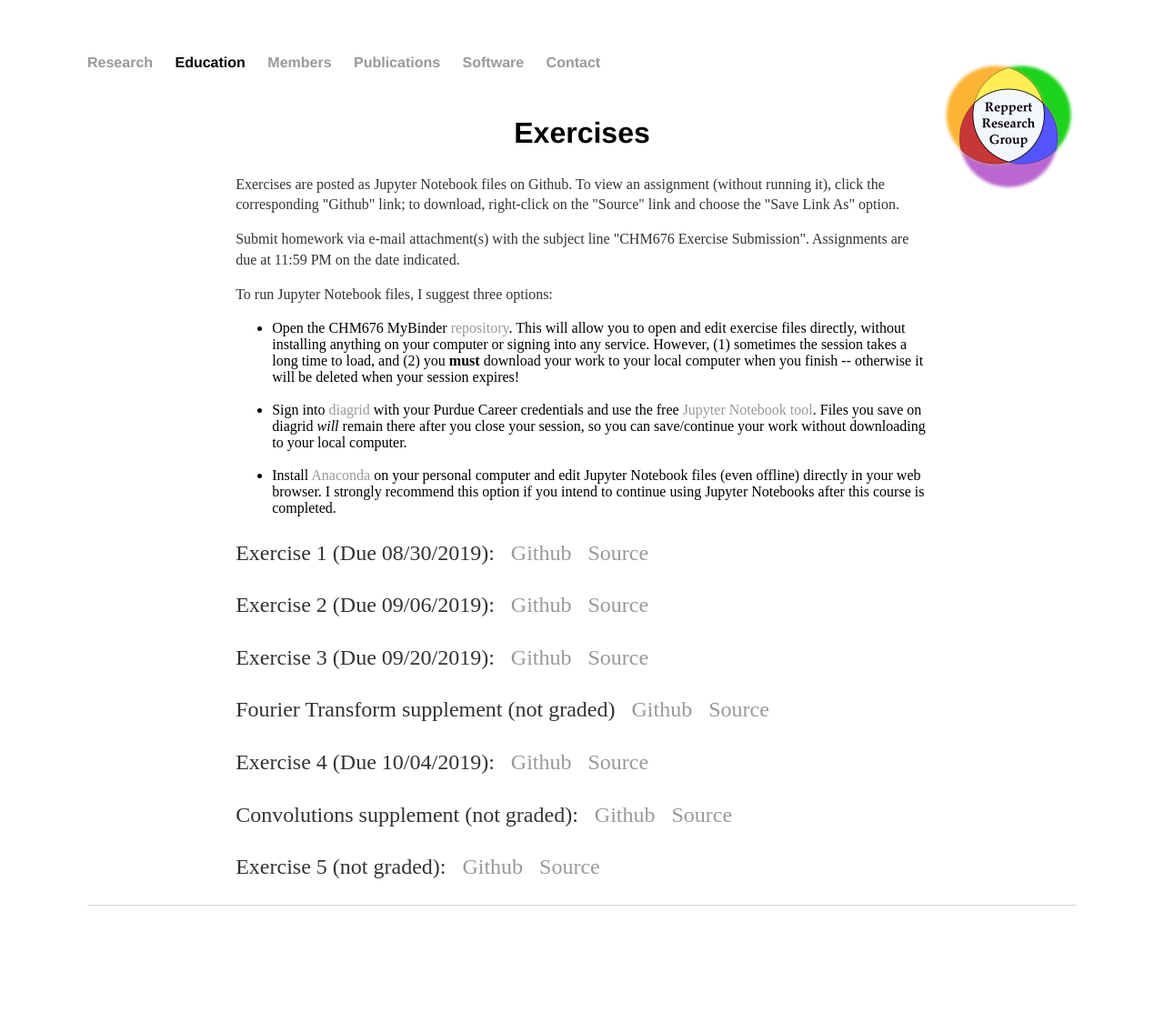
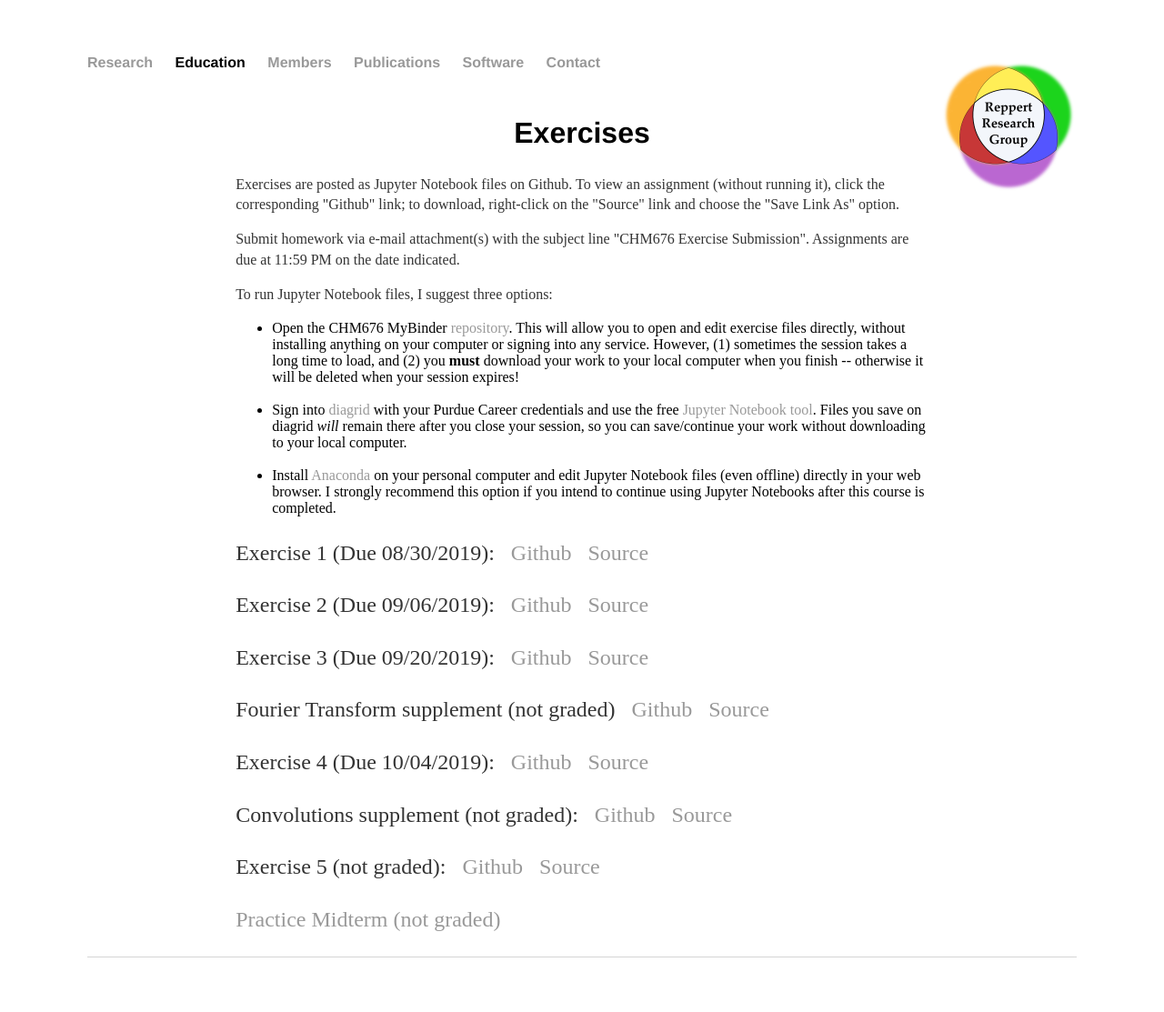
Before and after one commit to mreppert/mreppert.github.io, a Jekyll site: the page built from education/chm676/exercises/index.html, in a window 1280 px wide. Shown: the whole page at 91% size. Built offline with Jekyll 4.4.1, drawn with Linux system fonts in a browser that asks for light colours; before the commit the page ends 1056 px from its top, so only the background shows below that.

Commit message:
Added practice midterm

```diff
--- a/education/chm676/exercises/index.html
+++ b/education/chm676/exercises/index.html
@@ -43,5 +43,6 @@ p {
     <p style="font-size:150%">Convolutions supplement (not graded):&nbsp;&nbsp;&nbsp;<a style="font-size:100%" href="https://github.com/mreppert/CHM676/blob/master/ConvolutionsSupplement.ipynb">Github</a>&nbsp;&nbsp;&nbsp;<a style="font-size:100%" href="https://raw.githubusercontent.com/mreppert/CHM676/master/ConvolutionsSupplement.ipynb" download>Source</a></p>
 
     <p style="font-size:150%">Exercise 5 (not graded):&nbsp;&nbsp;&nbsp;<a style="font-size:100%" href="https://github.com/mreppert/CHM676/blob/master/Exercise5.ipynb">Github</a>&nbsp;&nbsp;&nbsp;<a style="font-size:100%" href="https://raw.githubusercontent.com/mreppert/CHM676/master/Exercise5.ipynb" download>Source</a></p>
+    <p style="font-size:150%"><a href="/education/chm676/exercises/PracticeMidterm.pdf">Practice Midterm (not graded)</a></p>
   </body>
 </html>
```
Also changed, not shown: 1 other file.
